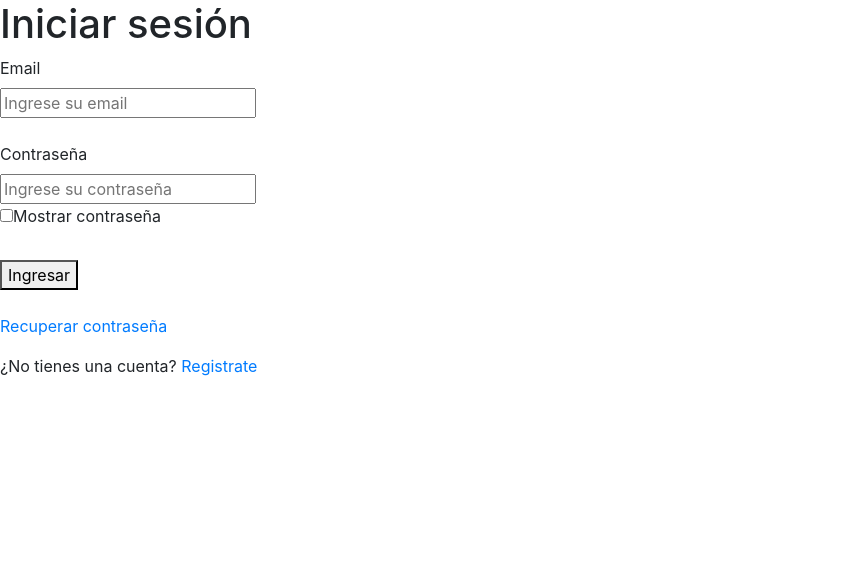
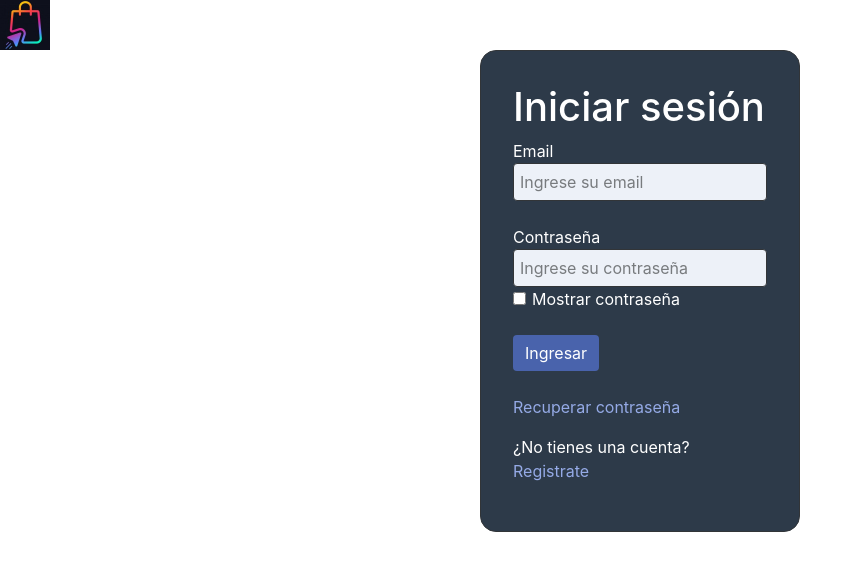
Before and after one commit to starboyagus/EG-TP, a PHP site: page /login.php in a window 1280 px wide. Shown: the top 571 px of the page, without its empty margins (0-863 px from the left). Run offline with PHP 8.4, Linux system fonts and the light colour scheme.

Commit message:
Actualización código
Hice un pequeño css para el login para ya ir viendo como tendría que ser

```diff
--- a/htdocs/RosarioShoppingPlaza/components.php
+++ b/htdocs/RosarioShoppingPlaza/components.php
@@ -14,7 +14,7 @@ function input_field($label, $type, $name, $placeholder = "", $pattern = "") {
     if ($pattern != "") {
         echo '" pattern="' . $pattern;
     }
-    echo '">';
+    echo '" class="form_field">';
 }
 
 # Elemento Checkbox
@@ -29,12 +29,12 @@ function checkbox($text, $name, $onclick = "") {
 
 # Elemento Boton
 function button($text, $name) {
-    echo '<button type="submit" name="' . $name . '" value="'. $name .'">' . $text . '</button>';
+    echo '<button type="submit" name="' . $name . '" value="'. $name .'" class="btn form_btn">' . $text . '</button>';
 }
 
 # Elemento A (Link)
 function a($text, $url) {
-    echo '<a href="' . $url . '">' . $text . '</a>';
+    echo '<a href="' . $url . '" class="a_link">' . $text . '</a>';
 }
 
 # Elemento A en P (Link en párrafo)
@@ -50,10 +50,10 @@ function p_a_p($text, $url, $p_left = "", $p_right = "") {
     echo '</p>';
 }
 
-# Header
+# Navbar
 function navbar() {
     echo '<div class="top-nav">';
-    echo '<a href="#">ShoppingLogo</a>';
+    shopping_logo(50);
     echo '<nav class="nav-links">';
     echo '<a href="#">El Shopping</a>';
     echo '<a href="#">Servicios</a>';
@@ -72,4 +72,13 @@ function navbar() {
     echo '</div></div>';
 }
 
+function shopping_logo(float $width, float $height = -1) {
+    if($height > 0) {
+        echo '<a href="index.php"><img src="./images/logo.png" width="'.$width.'px" height="'.$height.'px"></a>';
+    } else {
+        echo '<a href="index.php"><img src="./images/logo.png" width="'.$width.'px"></a>';
+
+    }
+}
+
 ?>
--- a/htdocs/RosarioShoppingPlaza/index.php
+++ b/htdocs/RosarioShoppingPlaza/index.php
@@ -1,4 +1,4 @@
-<?php session_start(); ?>
+<?php session_start(); # Iniciar/Reanudar sesión ?>
 
 <!DOCTYPE html>
 <html lang="es">
--- a/htdocs/RosarioShoppingPlaza/login.php
+++ b/htdocs/RosarioShoppingPlaza/login.php
@@ -1,6 +1,6 @@
-<?php session_start();
+<?php session_start();  # Iniciar/Reanudar sesión
 if (isset($_SESSION["logged"])) {
-    header('Location: index.php');
+    header('Location: index.php');  # Redireccionar a la página principal en caso de estar logeado
 }
 ?>
 
@@ -11,12 +11,19 @@ if (isset($_SESSION["logged"])) {
     <meta name="viewport" content="width=device-width, initial-scale=1.0">
     <title>Rosario Shopping Plaza</title>
     <link rel="stylesheet" href="https://cdn.jsdelivr.net/npm/bootstrap@4.3.1/dist/css/bootstrap.min.css" integrity="sha384-ggOyR0iXCbMQv3Xipma34MD+dH/1fQ784/j6cY/iJTQUOhcWr7x9JvoRxT2MZw1T" crossorigin="anonymous">
+    <link rel="stylesheet" href="styles/main.css">
+    <link rel="stylesheet" href="styles/login_signup.css">
 </head>
 <body>
+    <?php include('components.php');    # Incluir librería de componentes
+    shopping_logo(50);
+    ?>
     <div class="login_signup_container">
         <h1>Iniciar sesión</h1>
-        <form action="login.php" method="POST">
-            <?php include('components.php');
+        <!-- Formulario -->
+        <form action="<?php echo $_SERVER['SCRIPT_NAME']; ?>" method="POST">
+            <?php
+
             input_field("Email", "email", "email", "Ingrese su email", "[a-zA-Z0-9._%+\-]+@[a-zA-Z0-9.\-]+\.[a-zA-Z]{2,}$");
 
             echo '<br><br>';
@@ -38,13 +45,10 @@ if (isset($_SESSION["logged"])) {
         p_a_p("Recuperar contraseña", "#");
         p_a_p("Registrate", "signup.php", "¿No tienes una cuenta? ");
 
+        # Si el formulario ha sido enviado se ejecuta lo siguiente
         if(isset($_POST["login"])) {
-            include('db_connect.php');
-            $connection = db_connect();
-            $query = mysqli_query($connection,
-            "SELECT *
-            FROM usuarios u
-            WHERE u.emailUsuario = '" . strtolower($_POST["email"]) . "'");
+            include('db_utility.php');
+            $query = get_user($_POST["email"]);
 
             if ($query->num_rows == 0) {
                 echo "No se ha encontrado un usuario con ese email";
@@ -67,6 +71,7 @@ if (isset($_SESSION["logged"])) {
         }
         ?>
     </div>
+    <!-- Script en JS para mostrar y ocultar el campo contraseña -->
     <script>
         function reveal_password()
         {
--- /dev/null
+++ b/htdocs/RosarioShoppingPlaza/styles/login_signup.css
@@ -0,0 +1,51 @@
+.login_signup_container {
+    width: 20em;
+    color: white;
+    background-color: rgb(45, 58, 73);
+    margin:auto;
+    padding: 2em;
+    border: 1px solid rgb(50, 53, 56);
+    border-radius: 1em;
+}
+
+label {
+    margin: 0;
+}
+
+.form_field {
+    width: 100%;
+    color: rgb(27, 30, 34);
+    background-color: rgb(237, 241, 248);
+    border: 1px solid rgb(50, 53, 56);
+    border-radius: 0.25em;
+    padding: 6px;
+}
+
+input[type="checkbox"] {
+    margin-right: 6px;
+}
+
+input::placeholder {
+    color: rgb(120, 123, 126);
+    opacity: 1;
+}
+
+.form_btn {
+    color: white;
+    background-color: rgb(73, 99, 172);
+    border: none
+}
+
+.form_btn:hover {
+    color: white;
+    background-color: rgb(97, 122, 192);
+}
+
+.a_link {
+    color: rgb(149, 170, 230);
+    text-decoration: none;
+}
+
+.a_link:hover {
+    color: rgb(180, 196, 240);
+}
```
Also changed, not shown: htdocs/RosarioShoppingPlaza/db_connect.php (deleted, +0 -7 lines), htdocs/RosarioShoppingPlaza/db_utility.php (added, +37 -0 lines), htdocs/RosarioShoppingPlaza/signup.php (+25 -4 lines), htdocs/RosarioShoppingPlaza/images/logo.png (added), htdocs/RosarioShoppingPlaza/styles/main.css (added).
